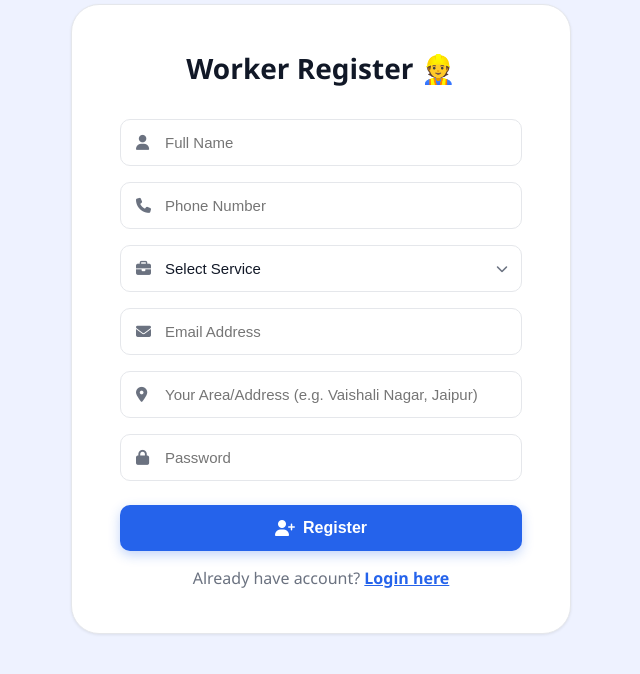
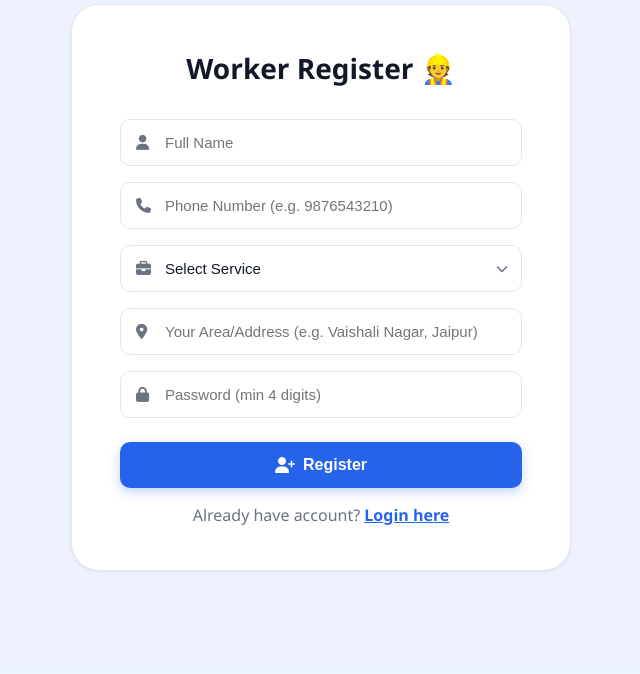
Before and after one commit to yashsingh-tech/Fix-it-Hub, a Flask app: page /worker/register in a window 1280 px wide. Shown: the part 172-846 px from the top of the page, without its empty margins (319-959 px from the left). After the commit the page ends 744 px from the top, so only its background shows below. Run offline with Flask 3, Linux system fonts and the light colour scheme.

Commit message:
removing email form worker.html, login

```diff
--- a/app.py
+++ b/app.py
@@ -33,10 +33,9 @@ SERVICES = {
     "false_ceiling": "False Ceiling / POP",
     "tile_marble": "Tile / Marble Work",
     "packers_movers": "Packers & Movers",
-    }
+}
 
 PHONE_RE = re.compile(r"^[0-9+\-\s()]{7,20}$")
-EMAIL_RE = re.compile(r"^[^@\s]+@[^@\s]+\.[^@\s]+$")
 
 
 def clean(value, max_length=120):
@@ -45,10 +44,6 @@ def clean(value, max_length=120):
 
 def is_valid_phone(phone):
     return bool(PHONE_RE.fullmatch(phone or ""))
-
-
-def is_valid_email(email):
-    return bool(EMAIL_RE.fullmatch(email or ""))
 
 
 def get_db():
@@ -77,6 +72,7 @@ def csrf_protect():
     if not expected or not supplied or not hmac.compare_digest(expected, supplied):
         abort(400, description="Invalid form token. Please refresh the page and try again.")
 
+
 def init_db():
     conn = get_db()
     c = conn.cursor()
@@ -84,7 +80,7 @@ def init_db():
         CREATE TABLE IF NOT EXISTS workers (
             id INTEGER PRIMARY KEY AUTOINCREMENT,
             name TEXT,
-            phone TEXT,
+            phone TEXT UNIQUE,
             service TEXT,
             email TEXT,
             password TEXT,
@@ -102,14 +98,6 @@ def init_db():
             status TEXT DEFAULT 'pending'
         )
     ''')
-    try:
-        c.execute("""
-            CREATE UNIQUE INDEX IF NOT EXISTS idx_workers_email_unique
-            ON workers(email COLLATE NOCASE)
-            WHERE email IS NOT NULL AND email != ''
-        """)
-    except sqlite3.IntegrityError:
-        pass
     c.execute("CREATE INDEX IF NOT EXISTS idx_workers_service ON workers(service)")
     c.execute("CREATE INDEX IF NOT EXISTS idx_bookings_worker_id ON bookings(worker_id)")
     conn.commit()
@@ -135,24 +123,21 @@ def workers(service):
 @app.route("/worker/register", methods=["GET", "POST"])
 def worker_register():
     if request.method == "POST":
-        name = clean(request.form.get("name"), 80)
-        phone = clean(request.form.get("phone"), 20)
+        name    = clean(request.form.get("name"), 80)
+        phone   = clean(request.form.get("phone"), 20)
         service = clean(request.form.get("service"), 40)
-        email = clean(request.form.get("email"), 120).lower()
         address = clean(request.form.get("address"), 180)
         raw_password = request.form.get("password", "")
 
         error = None
-        if not all([name, phone, service, email, address, raw_password]):
+        if not all([name, phone, service, address, raw_password]):
             error = "Please complete all fields."
         elif service not in SERVICES:
             error = "Please select a valid service."
         elif not is_valid_phone(phone):
             error = "Please enter a valid phone number."
-        elif not is_valid_email(email):
-            error = "Please enter a valid email address."
-        elif len(raw_password) < 8:
-            error = "Password must be at least 8 characters."
+        elif len(raw_password) < 4:
+            error = "Password must be at least 4 characters."
 
         if error:
             return render_template("worker_register.html", error=error), 400
@@ -160,17 +145,17 @@ def worker_register():
         password = generate_password_hash(raw_password)
         conn = get_db()
         c = conn.cursor()
-        c.execute("SELECT 1 FROM workers WHERE email = ? COLLATE NOCASE", (email,))
+        c.execute("SELECT 1 FROM workers WHERE phone=?", (phone,))
         if c.fetchone():
             conn.close()
-            return render_template("worker_register.html", error="An account with this email already exists."), 409
+            return render_template("worker_register.html", error="This phone number is already registered."), 409
         try:
-            c.execute("INSERT INTO workers (name, phone, service, email, password, address) VALUES (?, ?, ?, ?, ?, ?)",
-                      (name, phone, service, email, password, address))
+            c.execute("INSERT INTO workers (name, phone, service, address, password) VALUES (?, ?, ?, ?, ?)",
+                      (name, phone, service, address, password))
             conn.commit()
         except sqlite3.IntegrityError:
             conn.close()
-            return render_template("worker_register.html", error="An account with this email already exists."), 409
+            return render_template("worker_register.html", error="This phone number is already registered."), 409
         conn.close()
         flash("Registration successful. Please log in.")
         return redirect("/worker/login")
@@ -179,20 +164,20 @@ def worker_register():
 @app.route("/worker/login", methods=["GET", "POST"])
 def worker_login():
     if request.method == "POST":
-        email = clean(request.form.get("email"), 120).lower()
+        phone    = clean(request.form.get("phone"), 20)
         password = request.form.get("password", "")
         conn = get_db()
         c = conn.cursor()
-        c.execute("SELECT * FROM workers WHERE email=?", (email,))
+        c.execute("SELECT * FROM workers WHERE phone=?", (phone,))
         worker = c.fetchone()
         conn.close()
         if worker and worker[5] and check_password_hash(worker[5], password):
-            session['worker_id'] = worker[0]
-            session['worker_name'] = worker[1]
+            session['worker_id']      = worker[0]
+            session['worker_name']    = worker[1]
             session['worker_service'] = worker[3]
             return redirect("/worker/dashboard")
         else:
-            flash("Invalid email or password!")
+            flash("Invalid phone number or password!")
             return redirect("/worker/login")
     return render_template("worker_login.html")
 
@@ -225,10 +210,6 @@ def accept_booking(booking_id):
     c.execute("UPDATE bookings SET status='accepted' WHERE id=? AND worker_id=? AND status='pending'",
               (booking_id, session['worker_id']))
     conn.commit()
-    if c.rowcount == 0:
-        flash("Booking could not be accepted.")
-    else:
-        flash("Booking accepted.")
     conn.close()
     return redirect("/worker/dashboard")
 
@@ -241,10 +222,6 @@ def reject_booking(booking_id):
     c.execute("UPDATE bookings SET status='rejected' WHERE id=? AND worker_id=? AND status='pending'",
               (booking_id, session['worker_id']))
     conn.commit()
-    if c.rowcount == 0:
-        flash("Booking could not be rejected.")
-    else:
-        flash("Booking rejected.")
     conn.close()
     return redirect("/worker/dashboard")
 
@@ -267,21 +244,18 @@ def book_worker(worker_id):
     if not worker:
         conn.close()
         abort(404)
-
     if request.method == "POST":
-        customer_name = clean(request.form.get("customer_name"), 80)
-        customer_phone = clean(request.form.get("customer_phone"), 20)
+        customer_name    = clean(request.form.get("customer_name"), 80)
+        customer_phone   = clean(request.form.get("customer_phone"), 20)
         customer_address = clean(request.form.get("customer_address"), 180)
         error = None
         if not all([customer_name, customer_phone, customer_address]):
             error = "Please complete all booking fields."
         elif not is_valid_phone(customer_phone):
             error = "Please enter a valid phone number."
-
         if error:
             conn.close()
             return render_template("booking.html", worker=worker, error=error), 400
-
         c.execute("INSERT INTO bookings (customer_name, customer_phone, customer_address, service, worker_id) VALUES (?, ?, ?, ?, ?)",
                   (customer_name, customer_phone, customer_address, worker[3], worker_id))
         conn.commit()
@@ -304,10 +278,8 @@ def admin():
             return redirect("/admin")
         else:
             return render_template("admin_login.html", error="Wrong username or password!")
-
     if not session.get('admin'):
         return render_template("admin_login.html", error="")
-
     conn = get_db()
     c = conn.cursor()
     c.execute("SELECT COUNT(*) FROM workers")
@@ -339,6 +311,5 @@ def admin_logout():
     session.pop('admin', None)
     return redirect("/")
 
-
 if __name__ == "__main__":
     app.run(host='0.0.0.0', port=5000, debug=False)
--- a/templates/worker_register.html
+++ b/templates/worker_register.html
@@ -9,7 +9,6 @@
 </head>
 <body>
 
-  <!-- NAVBAR -->
   <nav class="navbar">
     <div class="nav-container">
       <div class="logo">
@@ -25,13 +24,12 @@
     </div>
   </nav>
 
-  <!-- REGISTER FORM -->
   <section class="hero">
     <div class="section-container">
       <div class="worker-box" style="max-width:500px; margin: 40px auto;">
         <h2 class="worker-title">Worker Register 👷</h2>
         {% if error %}
-          <p class="form-error">{{ error }}</p>
+          <p style="color:red; text-align:center; margin-bottom:16px;">⚠️ {{ error }}</p>
         {% endif %}
         <form method="POST" action="/worker/register">
           <input type="hidden" name="_csrf_token" value="{{ csrf_token() }}">
@@ -41,12 +39,12 @@
           </div>
           <div class="input-group" style="margin-bottom:16px;">
             <i class="fas fa-phone"></i>
-            <input type="tel" name="phone" placeholder="Phone Number" minlength="7" maxlength="20" required/>
+            <input type="tel" name="phone" placeholder="Phone Number (e.g. 9876543210)" minlength="7" maxlength="20" required/>
           </div>
           <div class="input-group select-group" style="margin-bottom:16px;">
             <i class="fas fa-briefcase"></i>
             <select name="service" required>
-               <option value="" disabled selected>Select Service</option>
+              <option value="" disabled selected>Select Service</option>
               <option value="plumber">Plumber</option>
               <option value="ac_repair">AC Repair</option>
               <option value="carpenter">Carpenter</option>
@@ -63,16 +61,12 @@
             <i class="fas fa-chevron-down select-arrow"></i>
           </div>
           <div class="input-group" style="margin-bottom:16px;">
-            <i class="fas fa-envelope"></i>
-            <input type="email" name="email" placeholder="Email Address" required/>
-          </div>
-          <div class="input-group" style="margin-bottom:16px;">
             <i class="fas fa-map-marker-alt"></i>
             <input type="text" name="address" placeholder="Your Area/Address (e.g. Vaishali Nagar, Jaipur)" required/>
           </div>
           <div class="input-group" style="margin-bottom:24px;">
             <i class="fas fa-lock"></i>
-            <input type="password" name="password" placeholder="Password" minlength="8" required/>
+            <input type="password" name="password" placeholder="Password (min 4 digits)" minlength="4" required/>
           </div>
           <button type="submit" class="btn-add-worker" style="width:100%; justify-content:center;">
             <i class="fas fa-user-plus"></i> Register
```
Also changed, not shown: templates/worker_login.html (+3 -5 lines).
